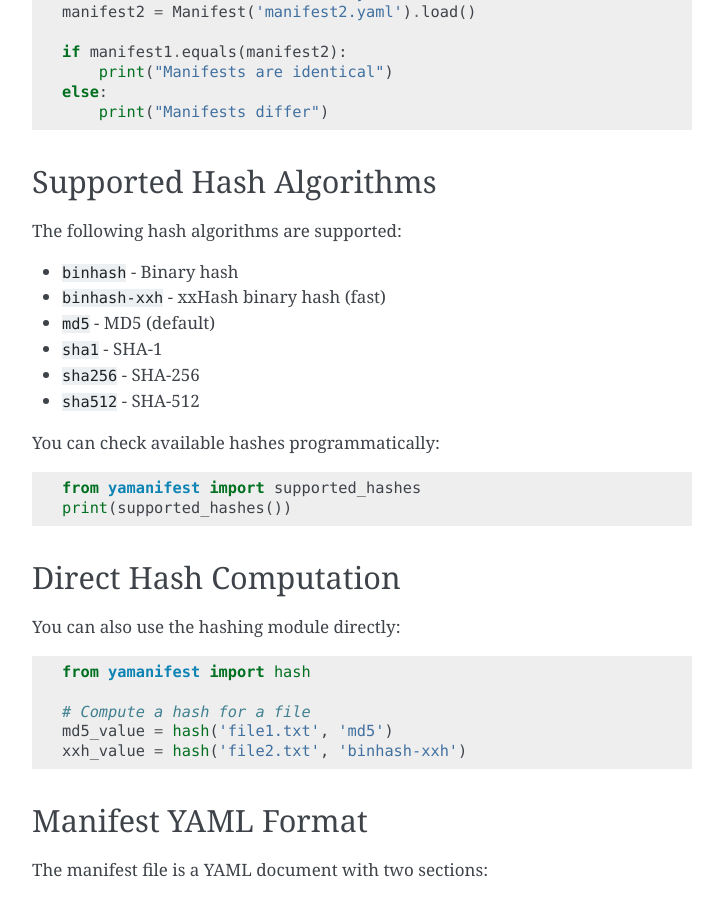
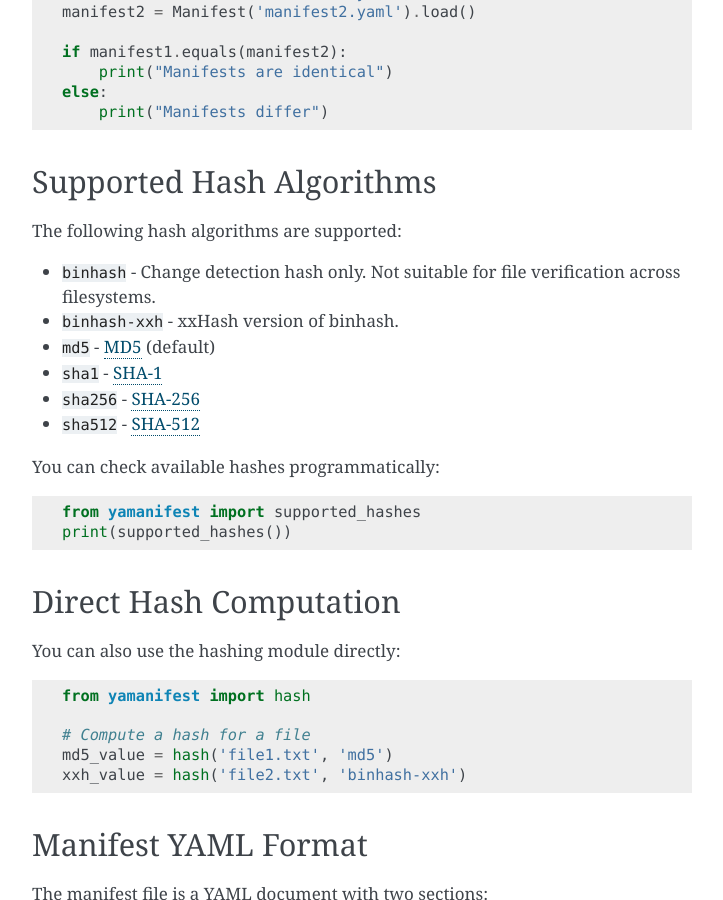
Before and after one commit to ACCESS-NRI/yamanifest, a Sphinx documentation site: the page built from docs/usage.rst, in a window 1280 px wide and 900 px high, scrolled down 3355 px. Shown: the whole window, without its empty margins (388-1111 px from the left). Built offline with Sphinx 7.4.7, drawn with Linux system fonts in a browser that asks for light colours; pages that are not in the unit, such as notebooks, are missing from menus.

Commit message:
Added more information to hash algorithm section

```diff
--- a/docs/usage.rst
+++ b/docs/usage.rst
@@ -192,12 +192,14 @@ Supported Hash Algorithms
 
 The following hash algorithms are supported:
 
-- ``binhash`` - Binary hash
-- ``binhash-xxh`` - xxHash binary hash (fast)
-- ``md5`` - MD5 (default)
-- ``sha1`` - SHA-1
-- ``sha256`` - SHA-256
-- ``sha512`` - SHA-512
+- ``binhash`` - Change detection hash only. Not suitable for file verification across filesystems.
+- ``binhash-xxh`` - xxHash version of binhash.
+- ``md5`` - `MD5 <https://en.wikipedia.org/wiki/MD5>`_ (default)
+- ``sha1`` - `SHA-1 <https://en.wikipedia.org/wiki/SHA-1>`_
+- ``sha256`` - `SHA-256 <SHA2>`_
+- ``sha512`` - `SHA-512 <SHA2>`_
+
+.. _SHA2: https://en.wikipedia.org/wiki/SHA-2
 
 You can check available hashes programmatically:
 
```
